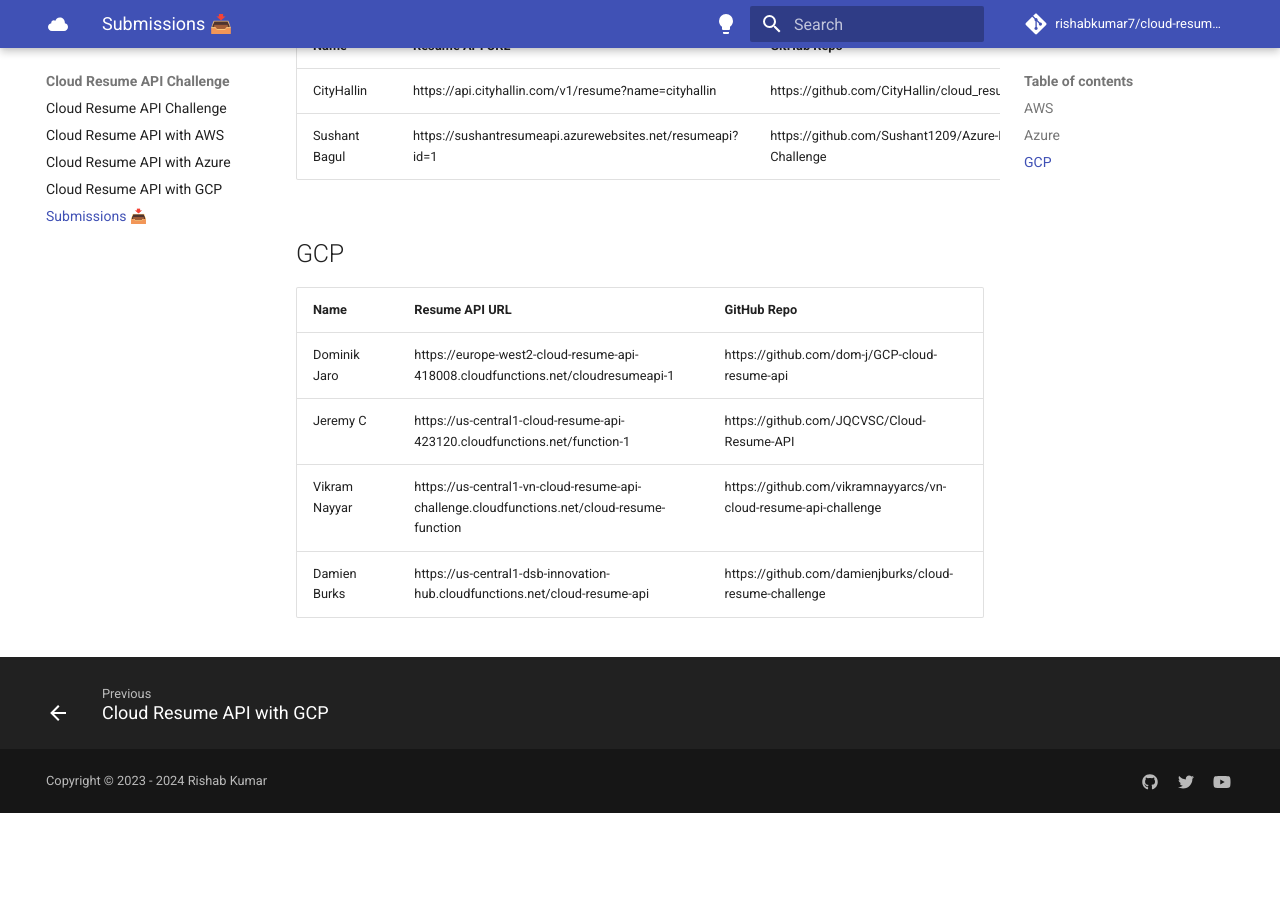
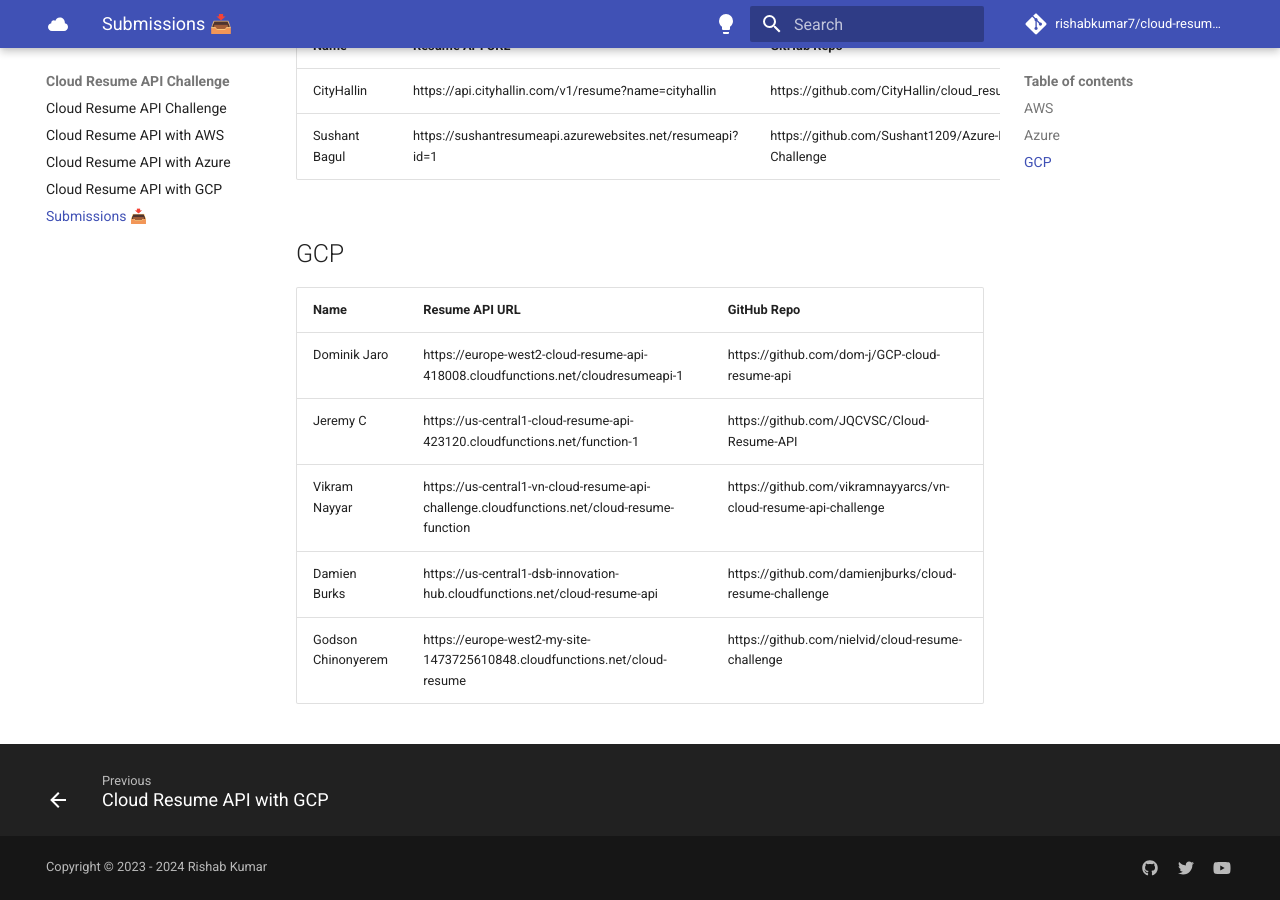
Before and after one commit to rishabkumar7/cloud-resume-api, an MkDocs documentation site: the page built from docs/submissions.md, in a window 1280 px wide and 900 px high, scrolled down 1193 px. Built offline with MkDocs 1.6.1 and Material for MkDocs 9.7.7, drawn with Linux system fonts in a browser that asks for light colours; comment, search, counter and statistics services are not loaded; before the commit the page ends 2006 px from its top, so only the background shows below that.

Commit message:
Godson Chinonyerem CLoud resume submission

```diff
--- a/docs/submissions.md
+++ b/docs/submissions.md
@@ -33,3 +33,4 @@
 | Jeremy C | https://us-central1-cloud-resume-api-423120.cloudfunctions.net/function-1  | https://github.com/JQCVSC/Cloud-Resume-API  |
 | Vikram Nayyar | https://us-central1-vn-cloud-resume-api-challenge.cloudfunctions.net/cloud-resume-function | https://github.com/vikramnayyarcs/vn-cloud-resume-api-challenge |
 | Damien Burks | https://us-central1-dsb-innovation-hub.cloudfunctions.net/cloud-resume-api | https://github.com/damienjburks/cloud-resume-challenge |
+| Godson Chinonyerem | https://europe-west2-my-site-1473725610848.cloudfunctions.net/cloud-resume | https://github.com/nielvid/cloud-resume-challenge |
```
